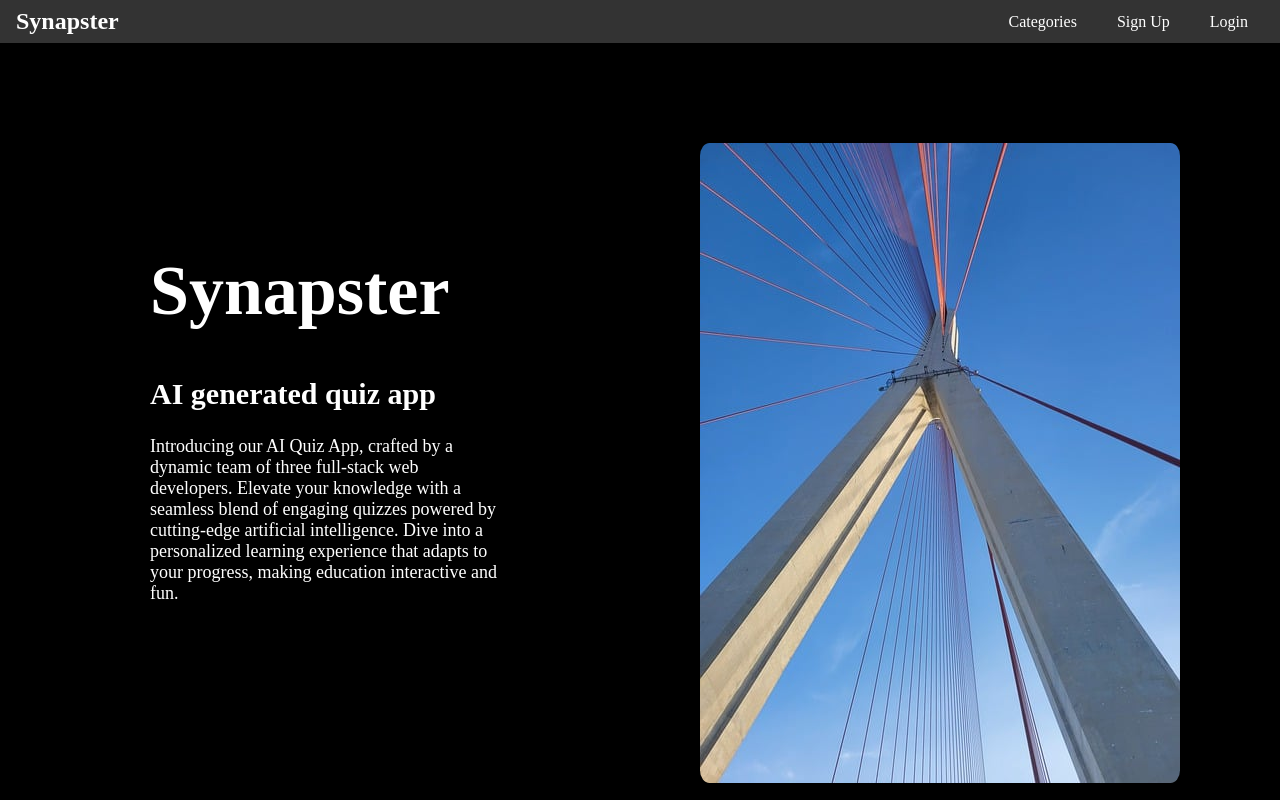
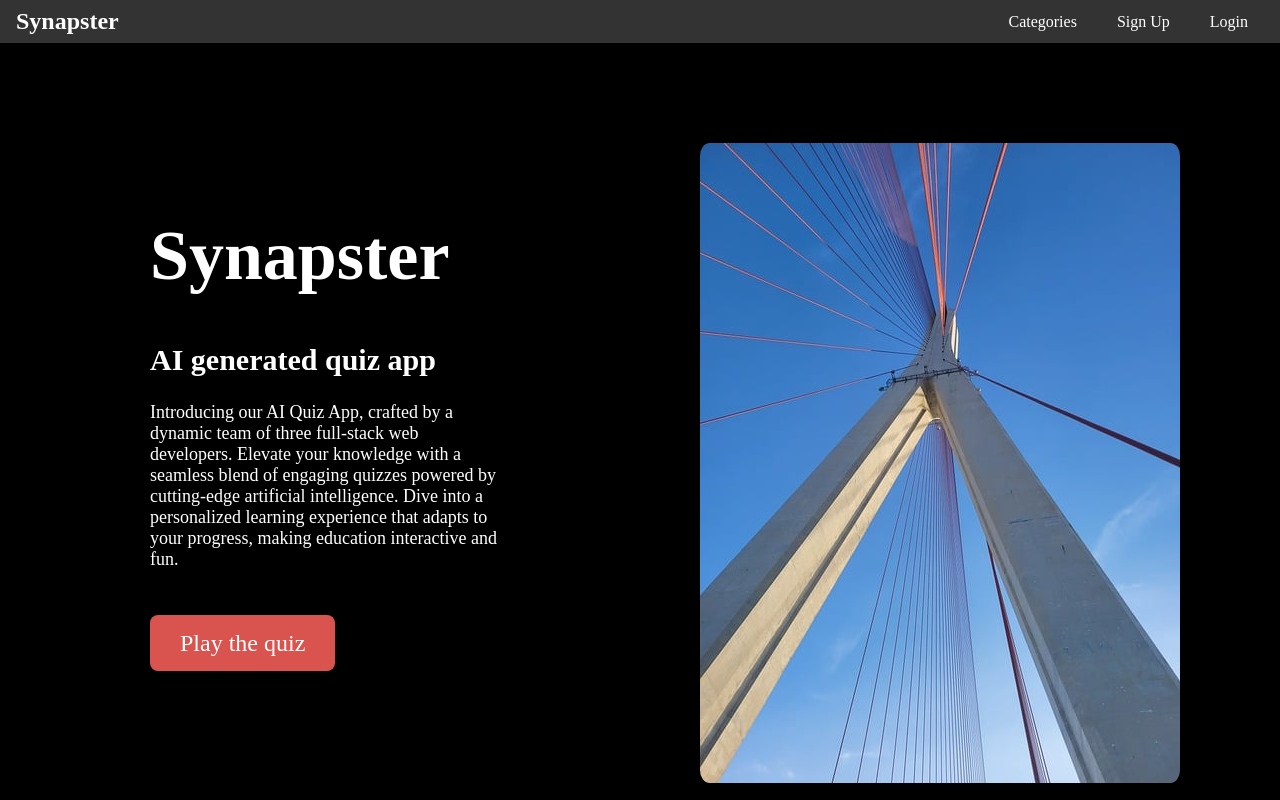
Before and after one commit to KerLau/Quiz-app, a React (Vite) app in the folder client/: page / in a window 1280 px wide. Built offline with nearby package versions, Linux system fonts and the light colour scheme.

Commit message:
kinda done

```diff
--- a/client/src/components/Home/Home.css
+++ b/client/src/components/Home/Home.css
@@ -51,4 +51,24 @@
 
 .title-section p {
   font-size: 18px;
+  margin-bottom: 60px;
 }
+.play-link {
+  background-color: #d9534f;
+  padding: 15px 30px;
+  margin: 20px 0;
+  border: none;
+  border-radius: 8px;
+  font-size: 1.5em;
+  cursor: pointer;
+  transition: transform 0.3s, box-shadow 0.3s;
+  box-shadow: 0 2px 10px rgba(0, 0, 0, 0.2);
+  text-decoration: none; /* Remove underline from the link */
+  color: #fff; /* Set text color to white */
+}
+
+/* Add additional styles as needed */
+.play-link:hover {
+  transform: translateY(-5px);
+  box-shadow: 0 2px 3px rgba(217,83,79);
+}
--- a/client/src/components/Home/Home.jsx
+++ b/client/src/components/Home/Home.jsx
@@ -1,6 +1,9 @@
+// Home.jsx
+
 import React from "react";
 import "./Home.css";
 import bridge from "../../assets/Home/bridge.jpg";
+import { Link } from "react-router-dom";
 
 const Home = ({ user }) => {
   return (
@@ -16,6 +19,9 @@ const Home = ({ user }) => {
           intelligence. Dive into a personalized learning experience that
           adapts to your progress, making education interactive and fun.
         </p>
+        <Link to="/categories" className="play-link">
+          Play the quiz
+        </Link>
       </div>
       <img className="bridge" src={bridge} alt="Bridge" />
     </div>
```
